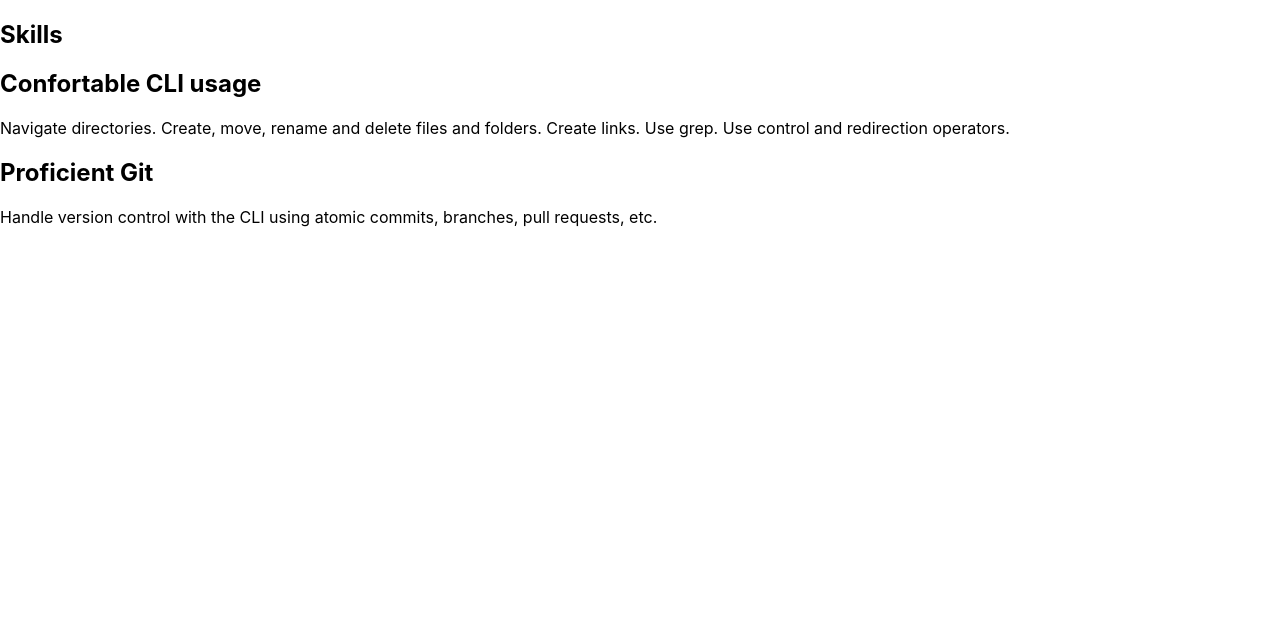
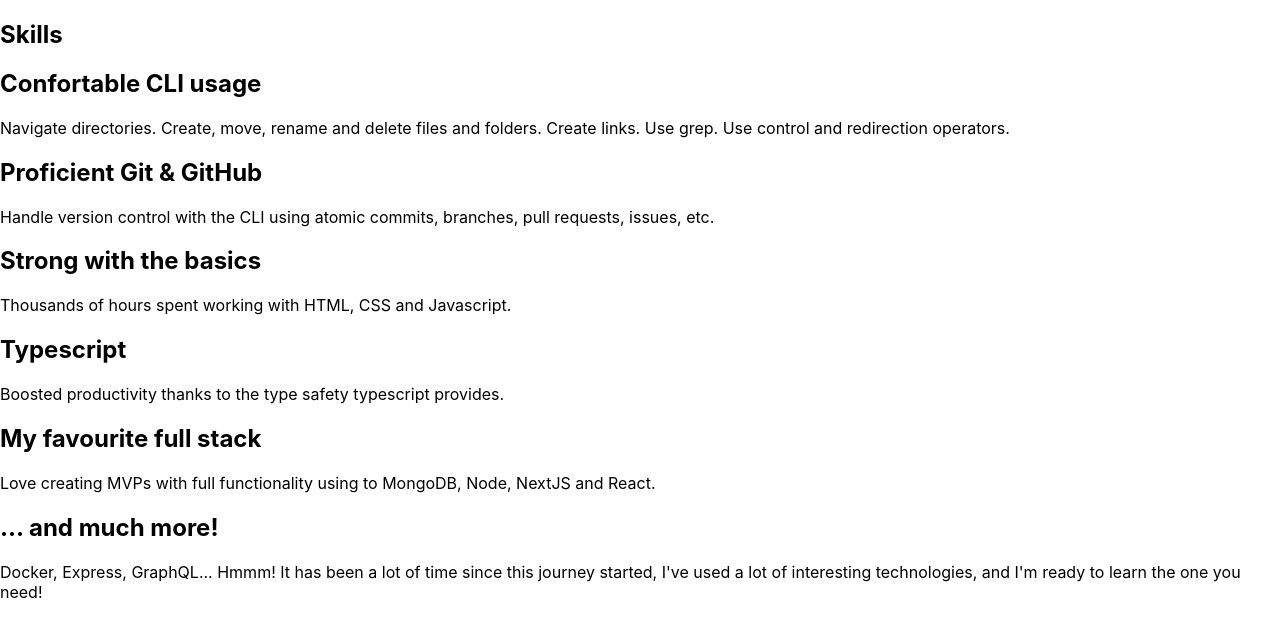
Before and after one commit to DanielMateosLab/danielmatlab, a Next.js app: page / in a window 1280 px wide. Shown: the top 636 px of the page. Built offline with nearby package versions, Linux system fonts and the light colour scheme.

Commit message:
Add more technologies in the skills section

```diff
--- a/pages/index.tsx
+++ b/pages/index.tsx
@@ -13,9 +13,29 @@
       operators.`,
   },
   {
-    title: "Proficient Git",
+    title: "Proficient Git & GitHub",
     description: `Handle version control with the CLI using atomic commits, branches,
-      pull requests, etc.`,
+      pull requests, issues, etc.`,
+  },
+  {
+    title: "Strong with the basics",
+    description: `Thousands of hours spent working with HTML, CSS and Javascript.`,
+  },
+  {
+    title: "Typescript",
+    description:
+      "Boosted productivity thanks to the type safety typescript provides.",
+  },
+  {
+    title: "My favourite full stack",
+    description: `Love creating MVPs with full functionality
+      using to MongoDB, Node, NextJS and React.`,
+  },
+  {
+    title: "... and much more!",
+    description: `Docker, Express, GraphQL... Hmmm! It has been a lot of time since this
+      journey started, I've used a lot of interesting technologies, and I'm ready
+      to learn the one you need!`,
   },
 ];
 
```
